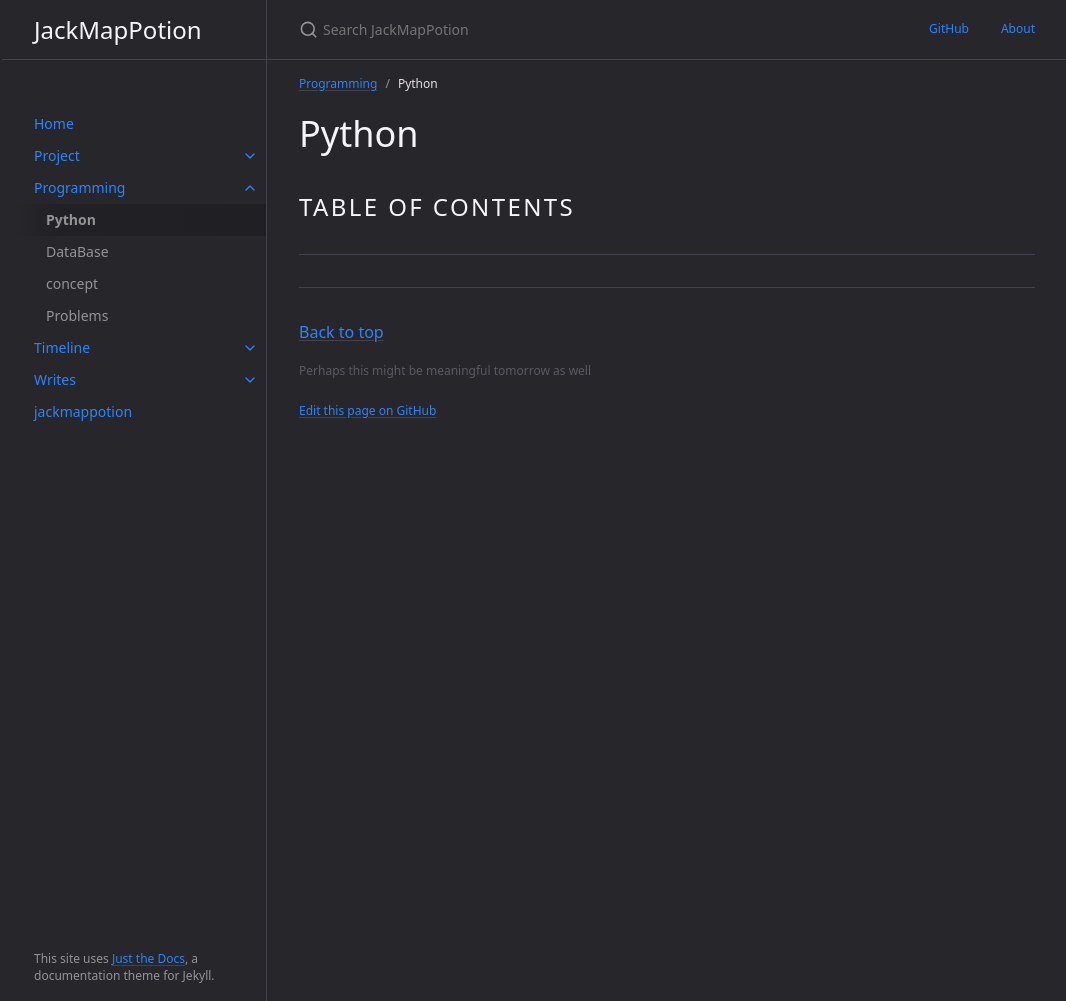
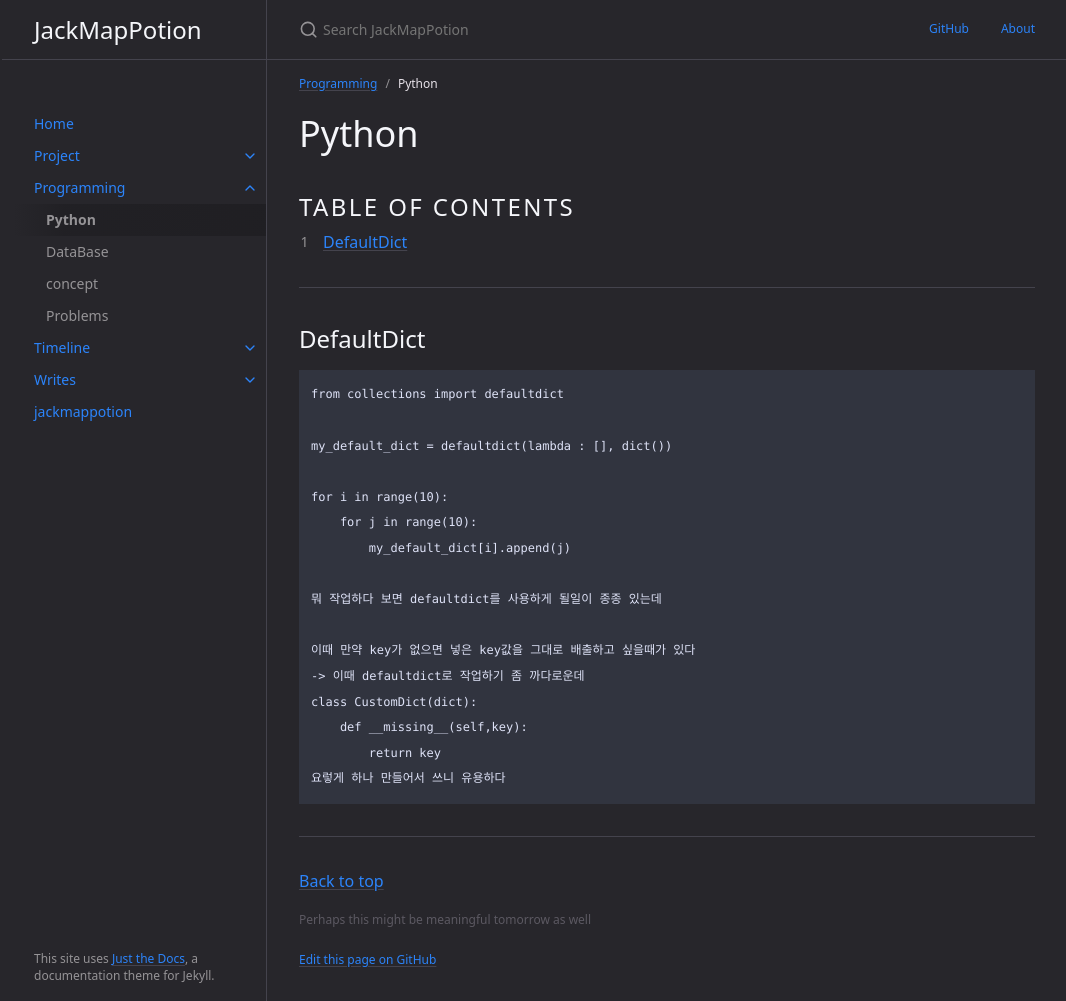
Before and after one commit to jackmappotion/jackmappotion.github.io, a Jekyll site: the page built from docs/programming/python.md, in a window 1280 px wide and 1001 px high. Shown: the whole window, without its empty margins (105-1171 px from the left). Built offline with Jekyll 4.4.1, drawn with Linux system fonts in a browser that asks for light colours.

Commit message:
:heavy_plus_sign: Add python defaultdict related

````diff
--- a/docs/programming/python.md
+++ b/docs/programming/python.md
@@ -17,3 +17,24 @@ parent: Programming
 {:toc}
 
 ---
+
+## DefaultDict
+
+```
+from collections import defaultdict
+
+my_default_dict = defaultdict(lambda : [], dict())
+
+for i in range(10):
+    for j in range(10):
+        my_default_dict[i].append(j)
+
+뭐 작업하다 보면 defaultdict를 사용하게 될일이 종종 있는데
+
+이때 만약 key가 없으면 넣은 key값을 그대로 배출하고 싶을때가 있다
+-> 이때 defaultdict로 작업하기 좀 까다로운데
+class CustomDict(dict):
+    def __missing__(self,key):
+        return key
+요렇게 하나 만들어서 쓰니 유용하다
+```
````
